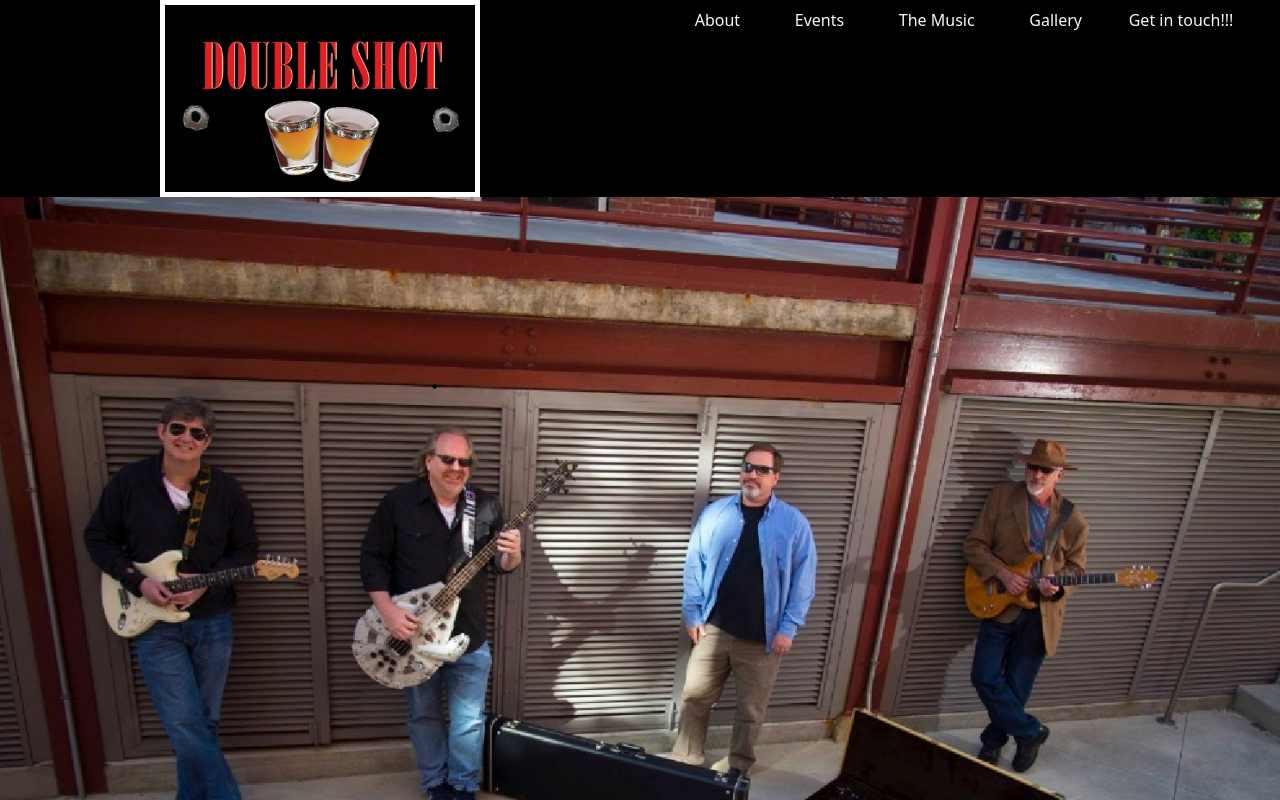
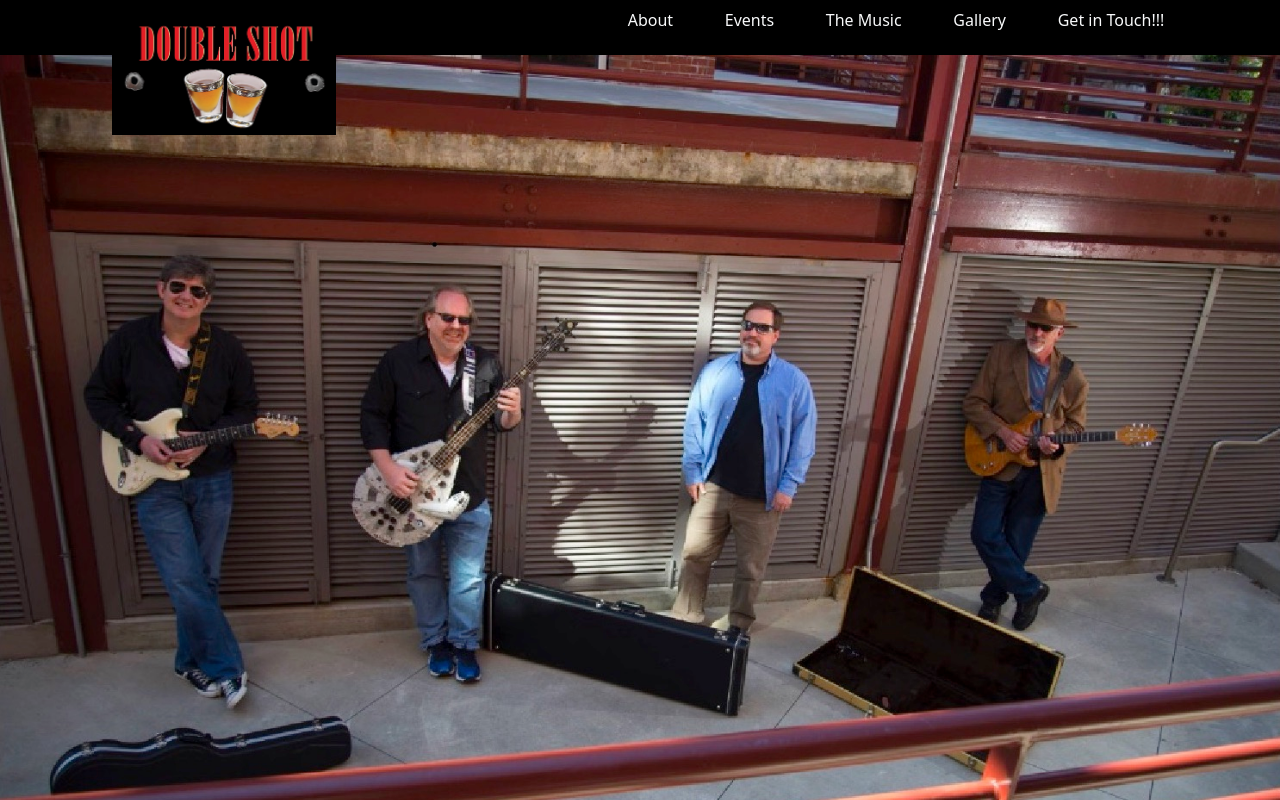
Before and after one commit to roo116/double-shot, a React (Create React App) app: page / in a window 1280 px wide. Shown: the top 800 px of the page. Built offline with nearby package versions, Linux system fonts and the light colour scheme; a web font is replaced by a local one.

Commit message:
created nav items from array map

```diff
--- a/package.json
+++ b/package.json
@@ -32,8 +32,8 @@
       "not op_mini all"
     ],
     "development": [
+      "last 1 firefox version",
       "last 1 chrome version",
-      "last 1 firefox version",
       "last 1 safari version"
     ]
   }
--- a/src/App.js
+++ b/src/App.js
@@ -3,7 +3,7 @@ import 'bootstrap/dist/css/bootstrap.min.css'
 import "./App.css";
 import Header from "./components/Header";
 import About from "./components/About";
-import Main from "./components/Main";
+import Front from "./components/Front";
 
 // import images here
 
@@ -11,8 +11,11 @@ function App() {
   return (
     <div>
       <Header />
-      <Main />
+      <main>
+      <Front />
+      </main>
       <About />
+
     </div>
   );
 }
--- /dev/null
+++ b/src/components/Front.js
@@ -0,0 +1,10 @@
+import React from "react";
+
+const Front = () => {
+  return (
+    <div className="front-container bg-black">
+    </div>
+  );
+};
+
+export default Front;
--- a/src/components/Header.js
+++ b/src/components/Header.js
@@ -1,21 +1,31 @@
 import React from "react";
-import logo from "../img/ds-logo.jpg"
+import logo from "../img/ds-logo.jpg";
 
 const Header = () => {
+  const nav = [
+    { name: "About" },
+    { name: "Events" },
+    { name: "The Music" },
+    { name: "Gallery" },
+    { name: "Get in Touch!!!" },
+  ];
 
   return (
     <header className="d-flex flex-wrap justify-content-between bg-black">
-     <div className="ds-logo">
-      <img src={logo} alt="logo" />
-     </div>
-      <ul id="header-nav" className="d-flex flex-wrap flex-row justify-content-evenly mx-auto p-2 w-50 text-light text-decoration-none">
-        <li className="mx-2 list-inline-item">About</li>
-        <li className="mx-2 list-inline-item">Events</li>
-        <li className="mx-2 list-inline-item">The Music</li>
-        <li className="mx-2 list-inline-item">Gallery</li>
+      <div className="ds-logo">
         <span>
-          <li className="nav-item list-inline-item">Get in touch!!!</li>
+          <img src={logo} alt="logo" />
         </span>
+      </div>
+      <ul
+        id="header-nav"
+        className="d-flex flex-wrap flex-row justify-content-evenly mx-auto p-2 w-50 text-light text-decoration-none"
+      >
+        {nav.map((nav) => (
+          <li className="mx-2 list-inline-item" key={nav.name}>
+            {nav.name}
+          </li>
+        ))}
       </ul>
     </header>
   );
--- a/src/components/Main.js
+++ /dev/null
@@ -1,11 +0,0 @@
-import React from "react";
-
-const Main = () => {
-  return (
-    <div className="main-container bg-black">
-      <main></main>
-    </div>
-  );
-};
-
-export default Main;
--- a/src/index.css
+++ b/src/index.css
@@ -59,19 +59,20 @@ header h2 {
     height: 100vh;
   }
 
+  header {
+    margin-bottom: -80px;
+  }
+
   .ds-logo {
-    width: 50%;
-    margin-top: 0;
-    margin-bottom: 0;
+    width: 35%;
+    margin-left: 0px;
   }
 
   img {
       display: block;
+      border: none;
       width: 50%;
-      border: white solid 5px;
       margin-top: 0;
       margin-bottom: 0;
-      margin-left: auto;
-      margin-right: auto;
   }
 }
```
